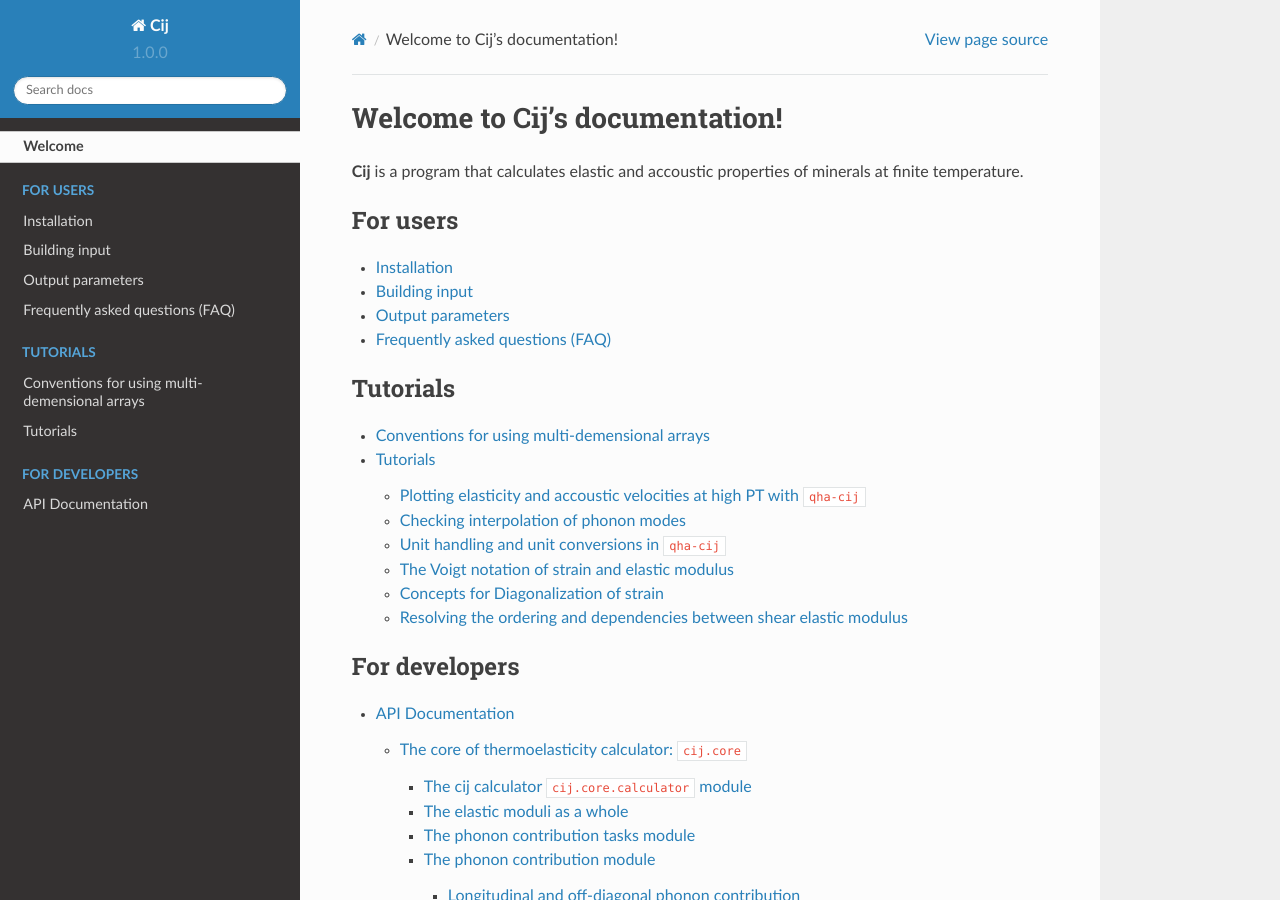
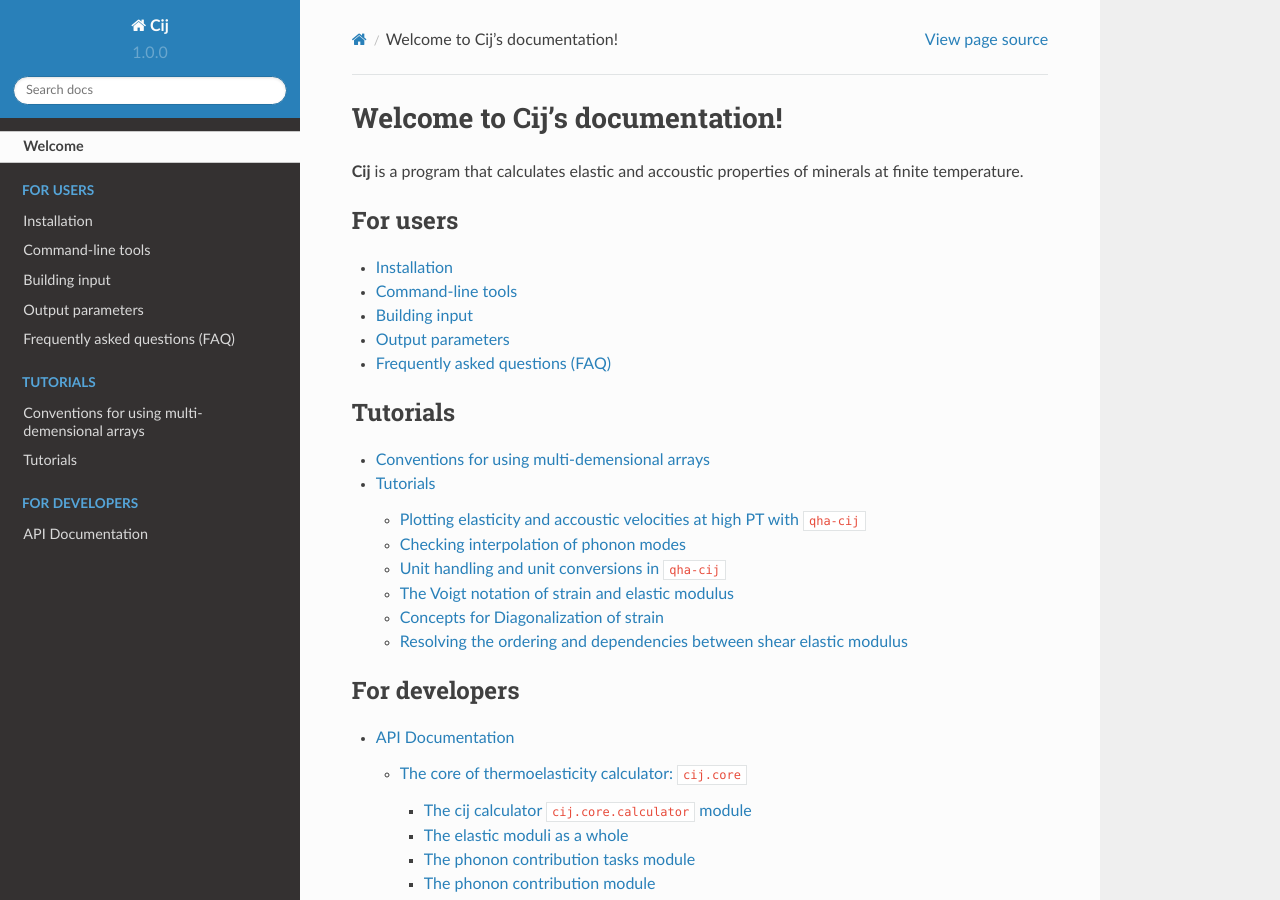
Before and after one commit to MineralsCloud/cij, a Sphinx documentation site: the page built from docs/index.rst, in a window 1280 px wide and 900 px high. Built offline with Sphinx 7.4.7 and the Read the Docs theme 2.0.0, drawn with Linux system fonts in a browser that asks for light colours; the version number is read from the project's files by our own code.

Commit message:
Adding automatic docs for CLI entrances

```diff
--- a/dev-requirements.txt
+++ b/dev-requirements.txt
@@ -6,3 +6,4 @@
 sphinx-autodoc-typehints
 nbsphinx
 pygments>=2.4.1
+sphinx-click
--- a/docs/conf.py
+++ b/docs/conf.py
@@ -38,7 +38,8 @@
     'sphinx.ext.mathjax',
     "nbsphinx",
     "sphinxcontrib.jinja",
-    "sphinx.ext.githubpages"
+    "sphinx.ext.githubpages",
+    'sphinx_click'
 ]
 
 # Add any paths that contain templates here, relative to this directory.
--- a/docs/index.rst
+++ b/docs/index.rst
@@ -19,6 +19,7 @@
    :glob:
 
    usage/installation
+   usage/cli
    usage/input
    usage/output
    usage/faq
--- /dev/null
+++ b/docs/usage/cli.rst
@@ -0,0 +1,6 @@
+Command-line tools
+==================
+
+.. click:: cij:cli:cij
+   :prog: cij
+   :nested: full
```
